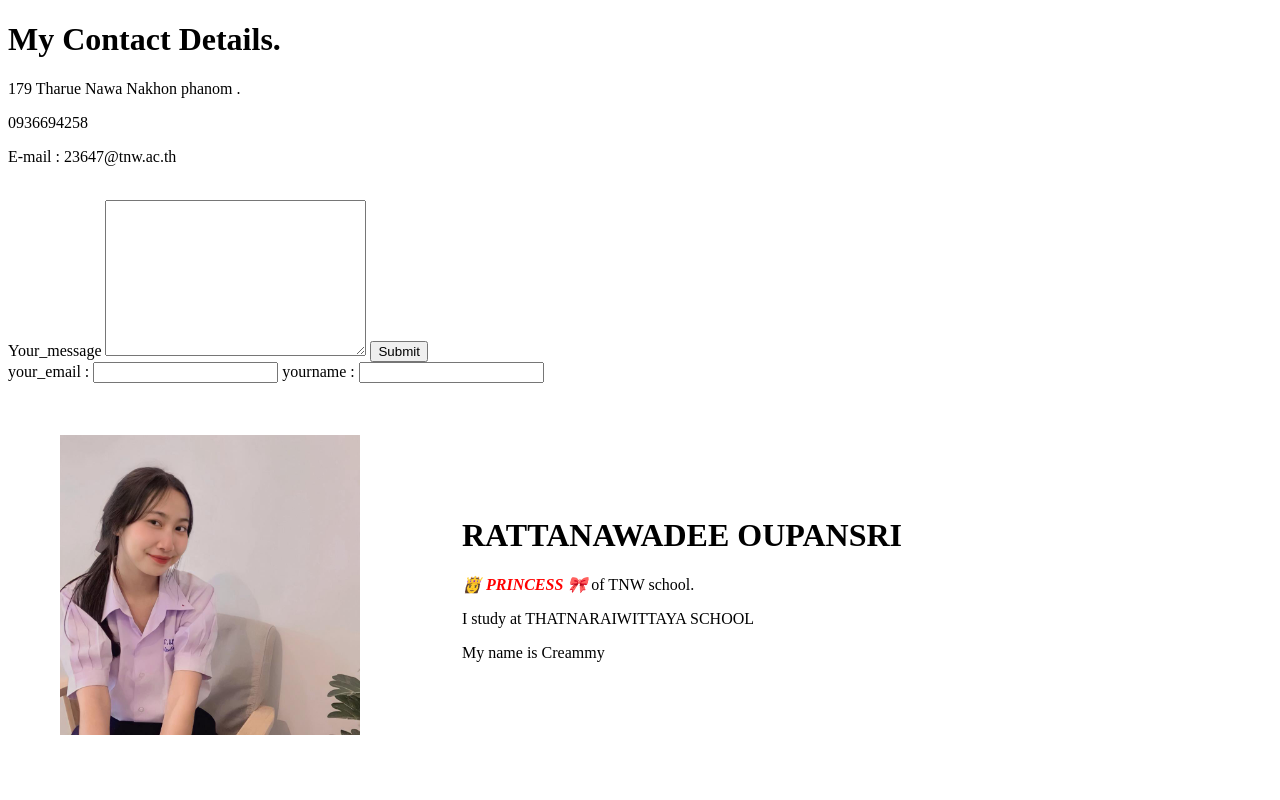
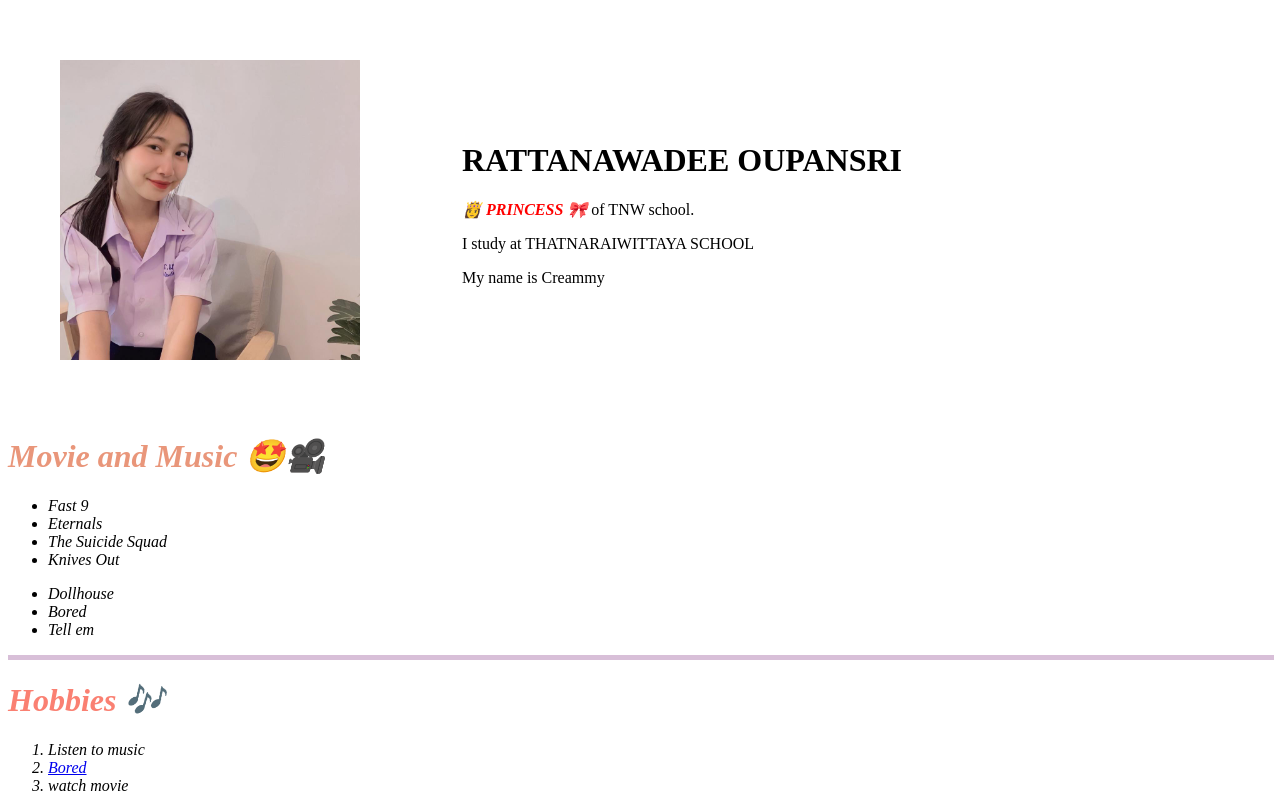
Before and after one commit to Rattanawadee22/CV, a plain HTML site: page index.html in a window 1280 px wide. Shown: the top 800 px of the page. Drawn offline with Linux system fonts and the light colour scheme.

Commit message:
Add files via upload

```diff
--- a/index.html
+++ b/index.html
@@ -10,29 +10,7 @@
   <title>Document</title>
 </head>
 <body>
-  <h1>My Contact Details. </h1>
-  <p>179 Tharue Nawa Nakhon phanom .</p>
-  <p>0936694258</p>
-  <p> E-mail : 23647@tnw.ac.th </p>
-  <br>
-  <form action="index.html" method="post">
-    <label for="Your_message"> Your_message</label>
-    <textarea name="your_message" id="" cols="30" rows="10"></textarea>
-    <input type="submit">
 
-
-
-    <br>
-
-    <label for="your_email">your_email : </label>
-    <input type="email" name="your_email" id=""
-
-    <br>
-    <label for="yourname"> yourname : </label>
-    <input type="text" name="yourname"
-
-
-  </form>
   <table cellpadding="50px">
     <tr>
       <td><img src="img/201772035_881388132589807_2254239821705801871_n.jpg" alt="รัตนาวดี อุพันศรี" height="300 px"> </td>
@@ -98,6 +76,7 @@
     </tr>
   </table>
 
+  <a href="contact.html">Contact</a>
   </body>
  <footer></footer>
 </html>
```
